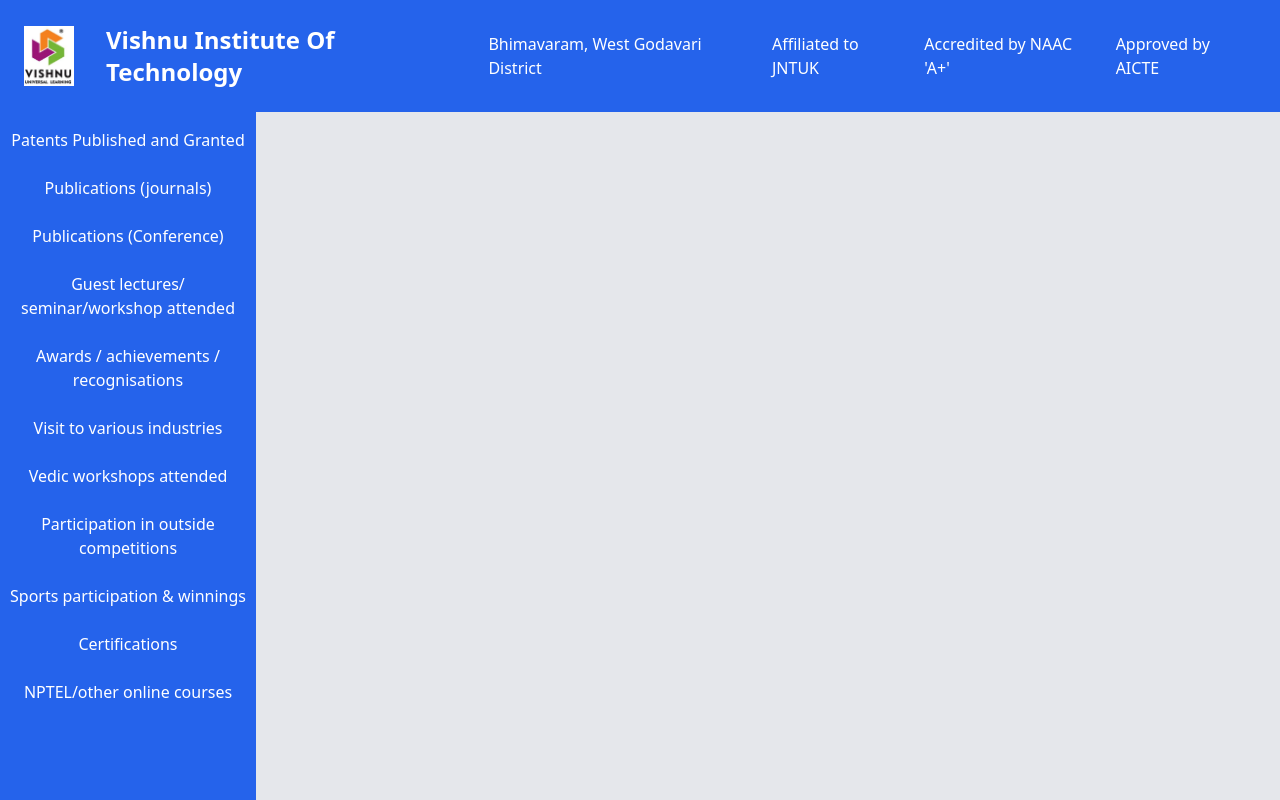
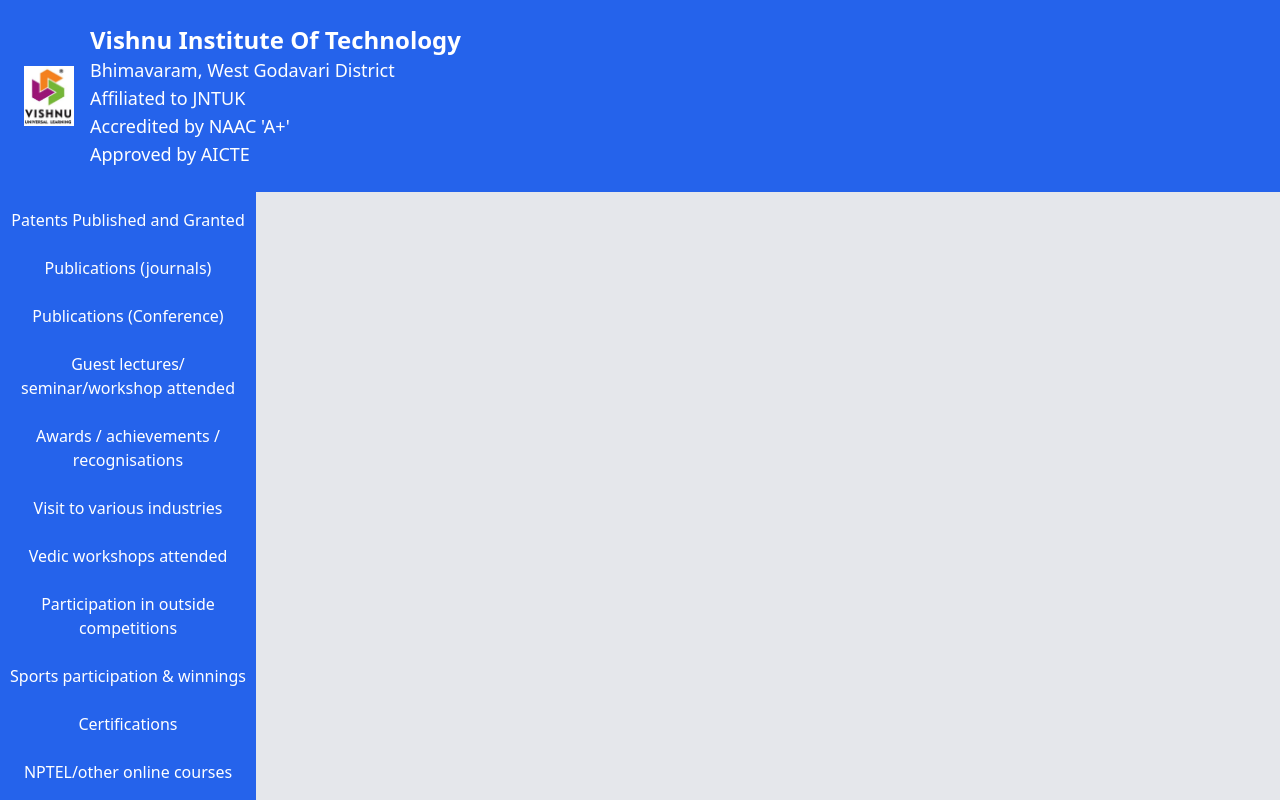
Before and after one commit to mondisailokesh/my-flask-app, a Flask app: page /page5-1 in a window 1280 px wide. Run offline with Flask 3, Linux system fonts and the light colour scheme; some libraries are stand-ins or nearby versions.

Commit message:
Update page5-1.html

```diff
--- a/templates/page5-1.html
+++ b/templates/page5-1.html
@@ -19,18 +19,31 @@
     </style>
 </head>
 <body class="bg-gray-200 flex flex-col min-h-screen">
-    <header class="bg-blue-600 text-white p-6">
-        <div class="container mx-auto flex justify-between items-center">
-            <div class="flex items-center space-x-4">
-                <img alt="Institute logo with a detailed description of the logo design" class="mr-4" height="50" src="{{ url_for('static', filename='images/vishnu-logo.jpg') }}" width="50"/>
-                <h1 class="text-2xl font-bold">Vishnu Institute Of Technology</h1>
-                <h2>Bhimavaram, West Godavari District</h2>
-                <h2>Affiliated to JNTUK</h2>
-                <h2>Accredited by NAAC 'A+'</h2>
-                <h2>Approved by AICTE</h2>
-            </div>
-        </div>
-    </header>
+        {% with messages = get_flashed_messages(with_categories=true) %}
+            {% if messages %}
+                <script>
+                    window.onload = function() {
+                        {% for category, message in messages %}
+                            alert("{{ message|escape }}");
+                        {% endfor %}
+                    };
+                </script>
+            {% endif %}
+        {% endwith %}
+                <header class="bg-blue-600 text-white p-6">
+                    <div class="container mx-auto flex flex-col md:flex-row md:justify-between md:items-center text-center md:text-left">
+                        <div class="flex flex-col md:flex-row md:items-center w-full justify-center md:justify-start">
+                            <img src="{{ url_for('static', filename='images/vishnu-logo.jpg') }}" alt="Institute logo" class="mx-auto md:mr-4 mb-2 md:mb-0" width="50" height="50" />
+                            <div class="flex flex-col items-center md:items-start w-full">
+                                <h1 class="text-2xl font-bold">Vishnu Institute Of Technology</h1>
+                                <h2 class="text-base md:text-lg">Bhimavaram, West Godavari District</h2>
+                                <h2 class="text-base md:text-lg">Affiliated to JNTUK</h2>
+                                <h2 class="text-base md:text-lg">Accredited by NAAC 'A+'</h2>
+                                <h2 class="text-base md:text-lg">Approved by AICTE</h2>
+                            </div>
+                        </div>
+                    </div>
+                </header>
     <div class="flex flex-1">
         <div class="w-1/5 bg-blue-600 text-white p-2 space-y-2 overflow-y-auto h-full">
             <button class="w-full py-2 rounded-lg hover:bg-blue-700 transition" onclick="showContent('field1')">Patents Published and Granted</button>
```
